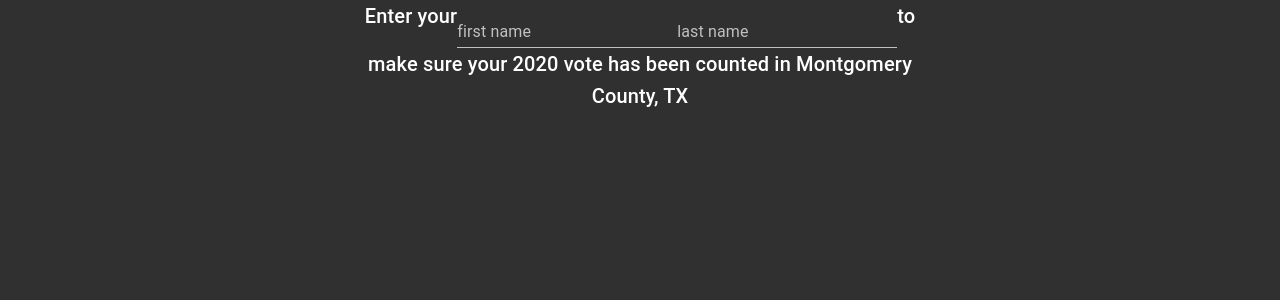
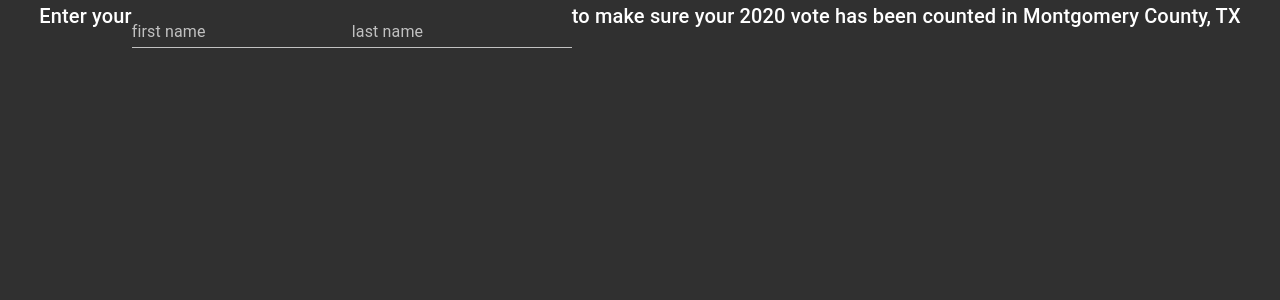
Before and after one commit to WoodlandsTech/votersapp, a React (Create React App) app: page / in a window 1280 px wide. Shown: the top 300 px of the page. Built offline with nearby package versions, Linux system fonts and the light colour scheme; what webfontloader would draw is missing.

Commit message:
feat: added search filter for firstname to list component

```diff
--- a/src/App.js
+++ b/src/App.js
@@ -8,7 +8,7 @@ import ListVoters from './ListVoters';
 const App = () => {
   return (
     <RecordProvider>
-      <Container maxWidth="sm">
+      <Container>
         <SearchVoters />
         <ListVoters />
       </Container>
--- a/src/Context.js
+++ b/src/Context.js
@@ -4,12 +4,18 @@ export const RecordContext = createContext();
 
 const initialState = {
   records: [],
+  filter: {
+    firstName: "",
+    lastName: "",
+  },
   loading: false,
   error: null
 };
 
 const reducer = (state, action) => {
   switch (action.type) {
+    case "SET_FILTER":
+      return { ...state, filter: action.payload };
     case "SET_RECORDS":
       return { ...state, records: action.payload };
     case "LOADING_RECORDS":
--- a/src/ListVoters.js
+++ b/src/ListVoters.js
@@ -5,14 +5,21 @@ import { RecordContext } from './Context'
 
 const ListVoters = () => {
   const [state] = useContext(RecordContext);
-  const { records } = state;
+  const { records, filter: { firstName } } = state;
   return (
     <List>
-      {records && records.map((voter, index) => (
-        <ListItem key={index}>
-          <ListItemText primary={`${voter.FirstName} ${voter.LastName}`} />
-        </ListItem>
-      ))
+      {records && records
+        .filter(voter => {
+          if (firstName) {
+            return voter.FirstName.indexOf(firstName.toUpperCase()) >= 0
+          }
+          return true
+        })
+        .map((voter, index) => (
+          <ListItem key={index}>
+            <ListItemText primary={`${voter.FirstName} ${voter.LastName}`} />
+          </ListItem>
+        ))
       }
     </List>
   );
--- a/src/SearchVoters.js
+++ b/src/SearchVoters.js
@@ -1,4 +1,4 @@
-import React, { useContext, useEffect, useRef, useState } from 'react';
+import React, { useContext, useEffect, useRef } from 'react';
 import { TextField, Typography } from '@material-ui/core';
 
 import { RecordContext } from './Context'
@@ -6,20 +6,17 @@ import { RecordContext } from './Context'
 let debounceHandler = null;
 
 const SearchVoters = () => {
-  // TODO: use loading propery of state in this component?
-  // eslint-disable-next-line no-unused-vars
   const [state, dispatch] = useContext(RecordContext);
-  const [voter, setVoter] = useState({ firstname: '', lastname: '' });
-  const { firstname, lastname } = voter
+  const { firstName, lastName } = state.filter
 
   const didMount = useRef(false);
 
   useEffect(() => {
     if (didMount.current) {
       debounceHandler = setTimeout(() => {
-        if (lastname !== '') {
+        if (lastName !== '') {
           dispatch({ type: "LOADING_RECORDS" })
-          const url = `https://voterapi.woodlandstech.org/getVoters?LastName=${lastname.toUpperCase()}`
+          const url = `https://voterapi.woodlandstech.org/getVoters?LastName=${lastName.toUpperCase()}`
           fetch(url, { mode: 'cors' })
             .then(response => response.json())
             .then(data => dispatch({ type: "SET_RECORDS", payload: data }))
@@ -33,15 +30,14 @@ const SearchVoters = () => {
     } else {
       didMount.current = true;
     }
-  }, [lastname, dispatch]);
+  }, [lastName, dispatch]);
 
   const handleChange = ({
     target: { name, value }
   }) => {
-    const updatedVoter = { ...voter }
-    updatedVoter[name] = value
-    setVoter(updatedVoter);
-    console.log(updatedVoter);
+    const payload = { ...state.filter }
+    payload[name] = value
+    dispatch({ type: `SET_FILTER`, payload });
   };
 
   const handleSubmit = (event) => {
@@ -57,15 +53,15 @@ const SearchVoters = () => {
       <Typography variant="h6" align="center">
         Enter your
         <TextField
-          name="firstname"
+          name="firstName"
           label="first name"
-          value={firstname}
+          value={firstName}
           onChange={handleChange}
         />
         <TextField
-          name="lastname"
+          name="lastName"
           label="last name"
-          value={lastname}
+          value={lastName}
           onChange={handleChange}
         />
         to make sure your 2020 vote has been counted in Montgomery County, TX
```
